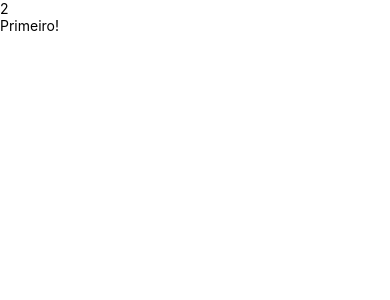
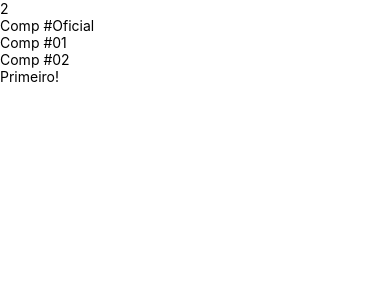
Before and after one commit to IanCaminhas/EstudoReactNative, a React Native app: screen / in a window 390 px wide. Shown: the top 300 px of the page. Built offline with nearby package versions, Linux system fonts and the light colour scheme.

Commit message:
Sistema de modulos do ECMAScript

```diff
--- a/src/App.js
+++ b/src/App.js
@@ -1,10 +1,15 @@
 import React from 'react'
 import { View, Text } from 'react-native'
+
 import Primeiro from './components/Primeiro'
+import CompPadrao, { Comp1, Comp2} from './components/Multi'
 
 export default ()=> (
     <View>
         <Text>{ 1 + 1 }</Text>
+        <CompPadrao />
+        <Comp1 />
+        <Comp2 />
         <Primeiro/>
     </View>
 )
--- /dev/null
+++ b/src/components/Multi.js
@@ -0,0 +1,16 @@
+import React from 'react'
+import { Text } from 'react-native'
+
+export default ()=>{
+    return <Text>Comp #Oficial</Text>
+}
+
+export function Comp1(){
+    return <Text>Comp #01</Text>
+}
+
+export function Comp2(){
+    return <Text>Comp #02</Text>
+}
+
+//export {Comp1, Comp2}
```
